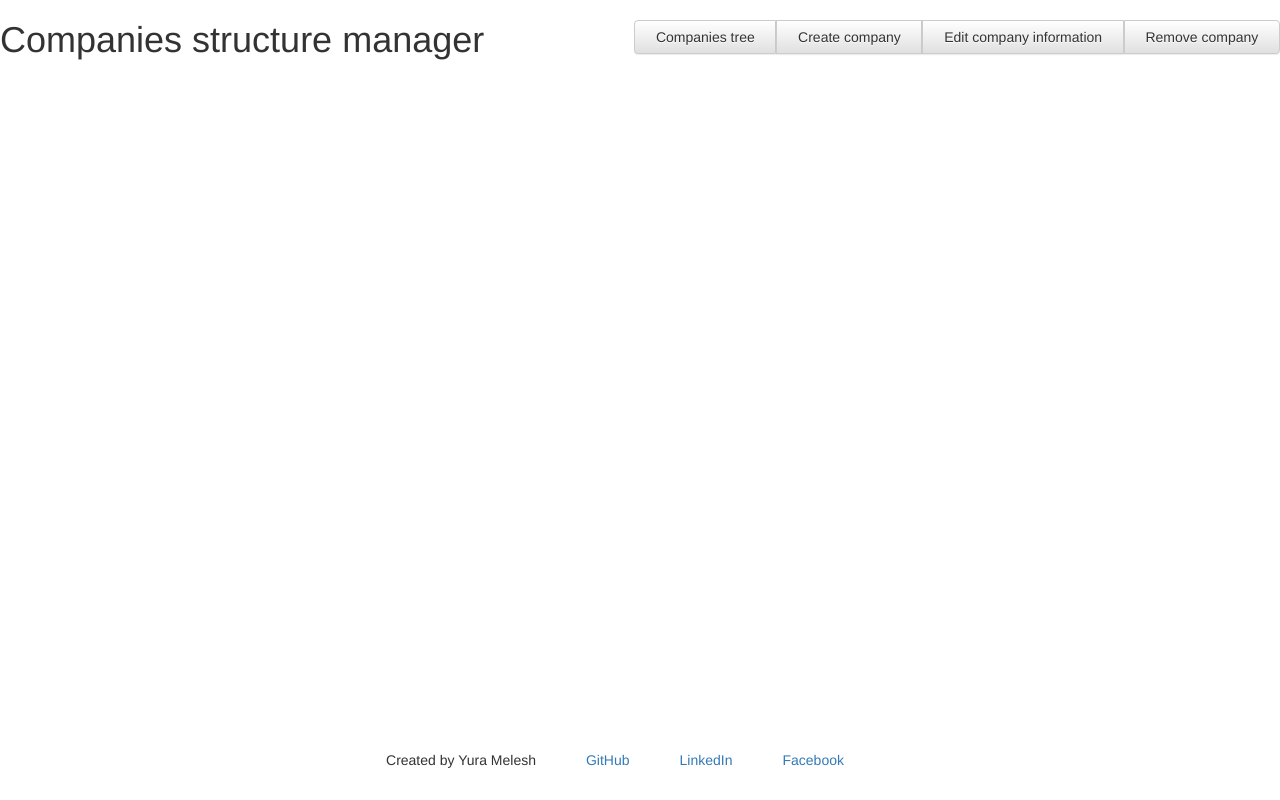
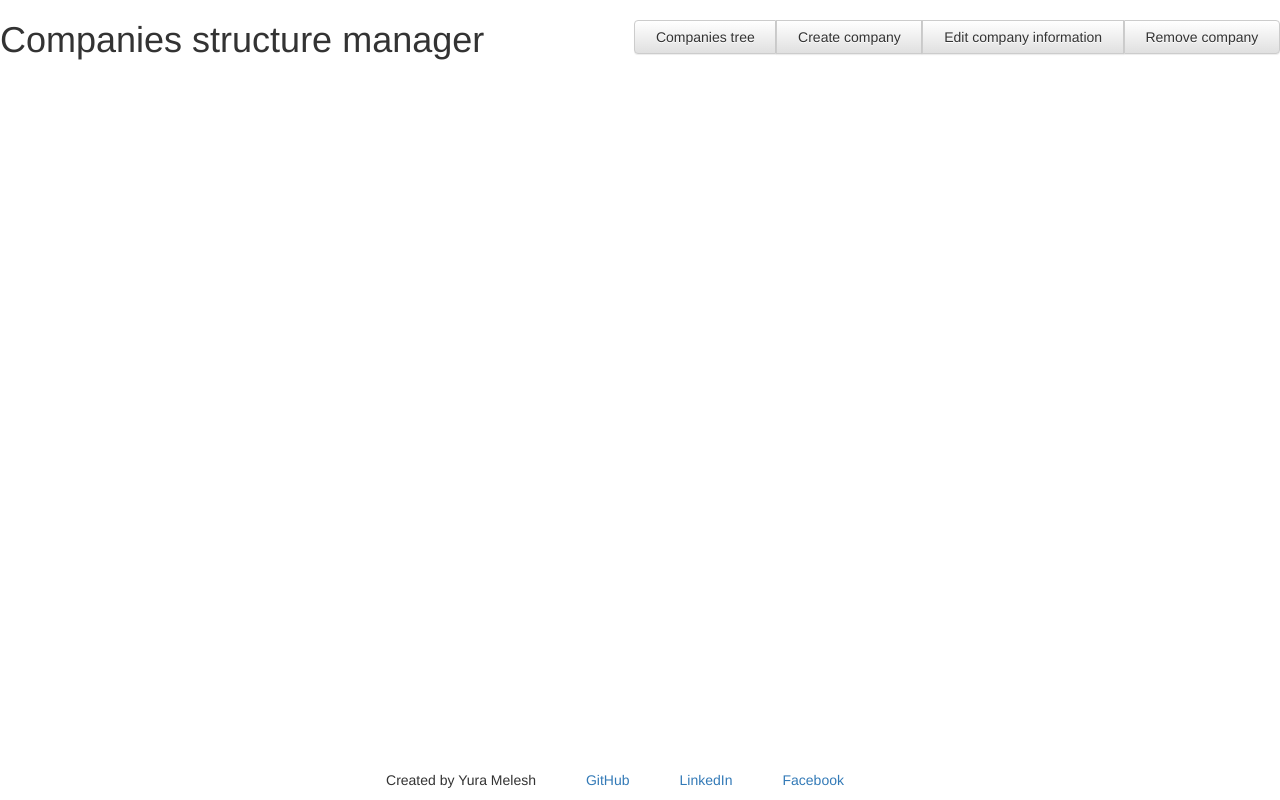
Before and after one commit to yuramelesh/TreeViewNodeJs, a website: page index.html in a window 1280 px wide. Drawn offline with nearby package versions, Linux system fonts and the light colour scheme; no server answers.

Commit message:
Start on

```diff
--- a/data.js
+++ b/data.js
@@ -3,6 +3,8 @@
  */
 
 var mysql = require('mysql');
+
+
 
 var connection = mysql.createConnection({
     host     : process.env.OPENSHIFT_MYSQL_DB_HOST,
@@ -43,7 +45,7 @@ function update(id, name, earnings, parent) {
         });
     }
 
-    if (earnings !== '') {
+    if (earnings !== null) {
         connection.query(updateEarnings, [earnings, id], function (err, res) {
             if (err) throw err;
             else {
--- a/index.html
+++ b/index.html
@@ -104,12 +104,12 @@
             <input class="btn btn-default" value="Delete" type="submit">
         </form>
     </div>
-    <div class="footer">
-        <div>Created by Yura Melesh</div>
-        <div><a href="https://github.com/yuramelesh">GitHub</a></div>
-        <div><a href="https://www.linkedin.com/in/yura-melesh-95968a66?trk=nav_responsive_tab_profile">LinkedIn</a></div>
-        <div><a href="https://www.facebook.com/yuramelesh">Facebook</a></div>
-    </div>
+</div>
+<div class="footer">
+    <div>Created by Yura Melesh</div>
+    <div><a href="https://github.com/yuramelesh">GitHub</a></div>
+    <div><a href="https://www.linkedin.com/in/yura-melesh-95968a66?trk=nav_responsive_tab_profile">LinkedIn</a></div>
+    <div><a href="https://www.facebook.com/yuramelesh">Facebook</a></div>
 </div>
 </body>
 </html>
--- a/public/css/style.css
+++ b/public/css/style.css
@@ -23,21 +23,19 @@ li {
 }
 
 .footer {
-    float: left;
-    position: absolute;
-    left: 0;
-    bottom: 0;
     width: 100%;
-    height: 80px;
     display: flex;
     align-items: center;
     justify-content: center;
     vertical-align: middle;
+    position: absolute;
+    bottom: 10px;
 }
 
 .footer > div{
     float: left;
     padding-right: 50px;
+
 }
 
 #head {
--- a/public/js/view.js
+++ b/public/js/view.js
@@ -115,7 +115,8 @@ function drawMenu(data) {
                 s.id = 'summ' + mainCompanyItem.id;
                 s.innerHTML = ' | ' + mainCounter;
                 s.style.background = '#7986cb';
-                div1.insertBefore(s, mainItemElement.children[2]);
+                div1.appendChild(s);
+               // div1.insertBefore(s, mainItemElement.children[2]);
             }
         }
         mainCounter = 0;
--- a/server.js
+++ b/server.js
@@ -142,6 +142,10 @@ var SampleApp = function () {
         });
 
         self.app.get('/update', function (req, res) {
+            console.log(req.query.id);
+            console.log(req.query.name);
+            console.log(req.query.earnings);
+            console.log(req.query.parent);
             data.update(req.query.id, req.query.name, req.query.earnings, req.query.parent);
         });
 
```
Also changed, not shown: dispatcher.js (deleted, +0 -35 lines).
